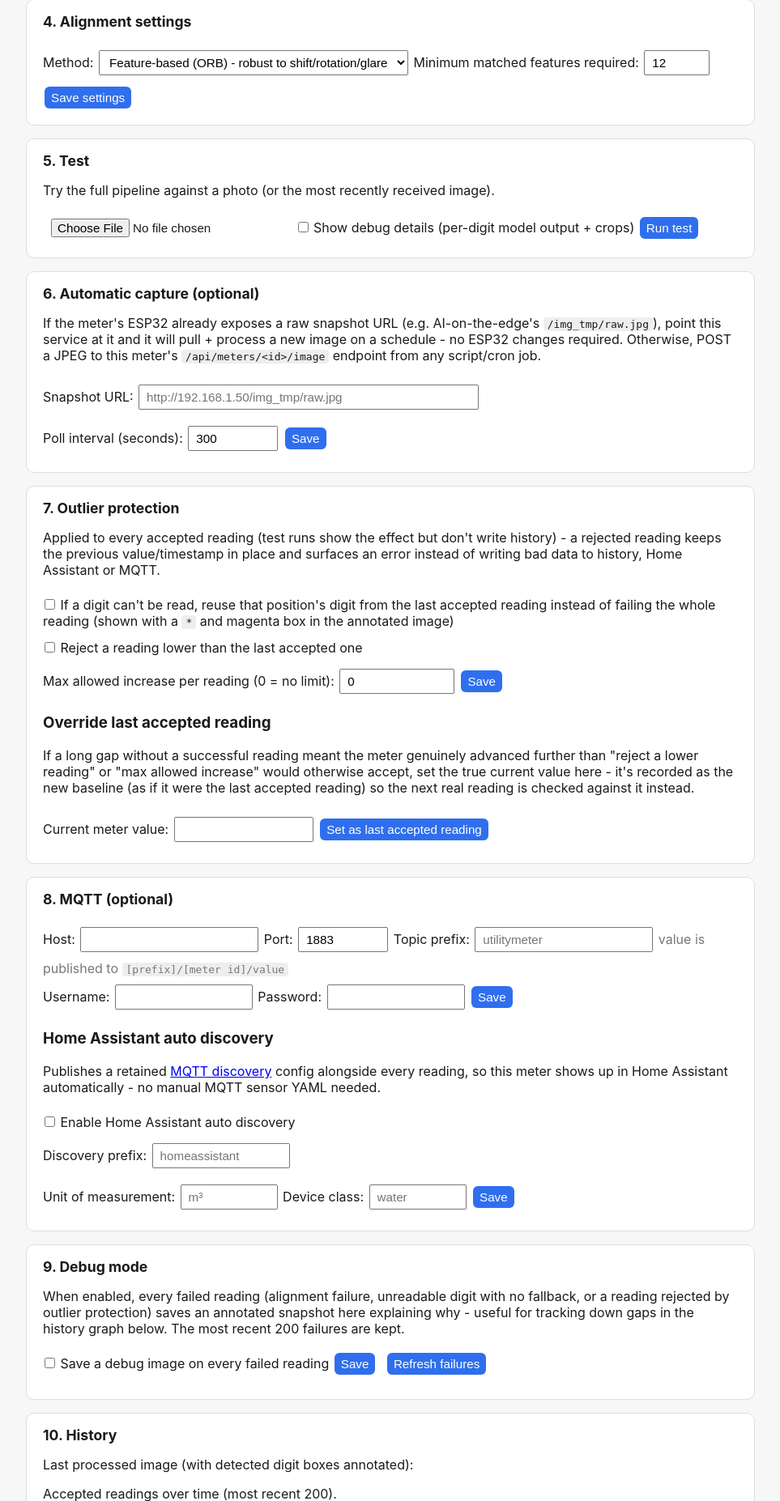
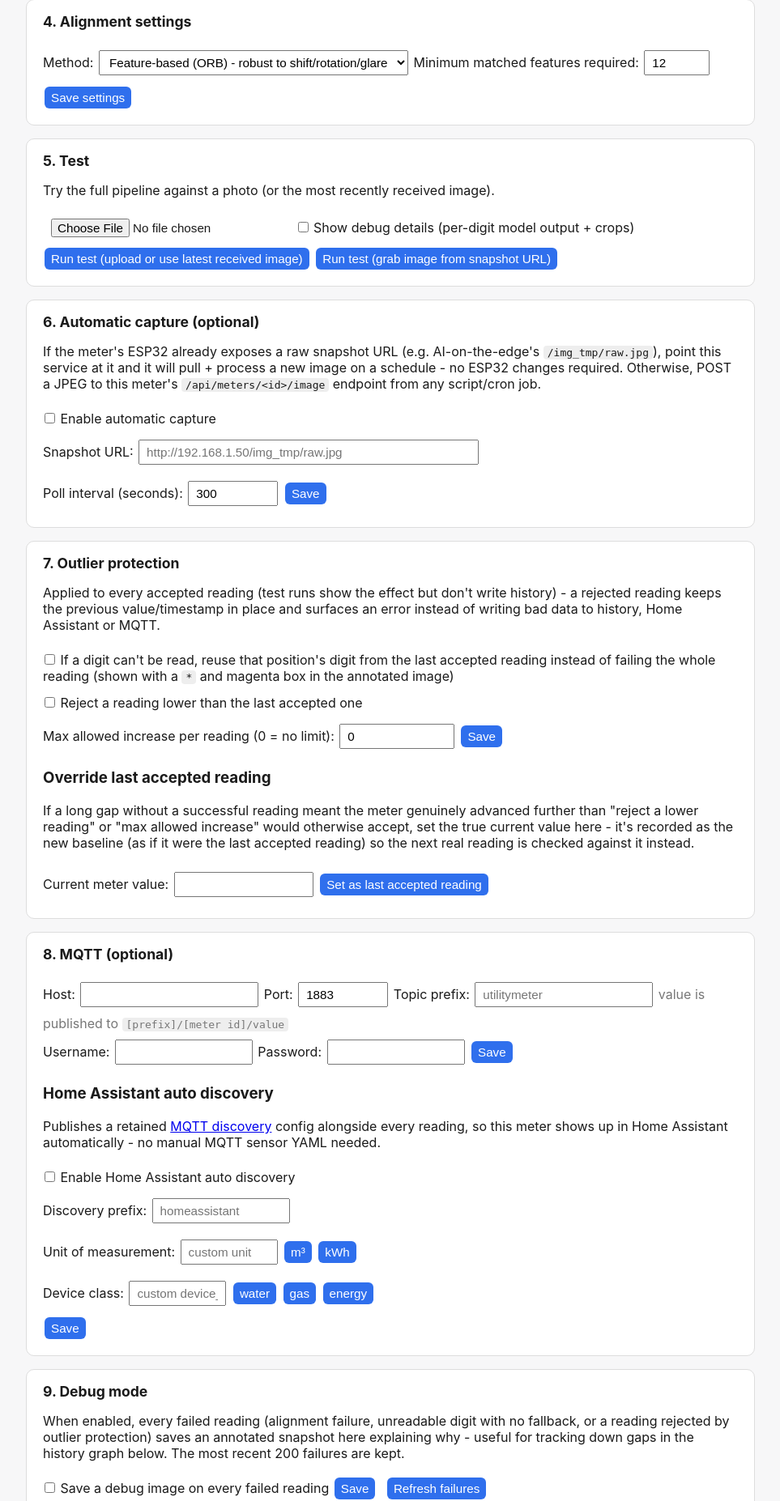
Before and after one commit to chindocaine/ai-utility-meter-reader, a Flask app: template templates/meter.html in a window 1280 px wide. Shown: the part 1697-3551 px from the top of the page at 81% size, without its empty margins (158-1121 px from the left). Run offline with Flask 3, Linux system fonts and the light colour scheme; the template is opened without the code that fills it, so the values that code supplies are empty; parts of the project's set-up code (start-up, migrations or seed data) failed here and were passed over; some libraries are stand-ins or nearby versions.

Commit message:
Small Web UI improvements

```diff
--- a/main.py
+++ b/main.py
@@ -61,6 +61,7 @@ DEFAULT_METER_CONFIG = {
     "transition_high": 0.75,
     "esp_snapshot_url": "",         # optional: URL to pull a raw JPEG from periodically
     "poll_interval_seconds": 300,
+    "auto_capture_enabled": True,   # pause polling without losing the configured URL/interval
     "allow_digit_fallback": True,   # if a digit can't be read, reuse that position's digit
                                     # from the last accepted reading instead of failing
     "reject_decreasing": True,      # reject a reading lower than the last accepted one
@@ -769,7 +770,7 @@ def poller_loop():
             url = cfg.get("esp_snapshot_url")
             interval = int(cfg.get("poll_interval_seconds", 300)) or 300
             _next_poll_at[meter_id] = now + interval
-            if not url:
+            if not url or not cfg.get("auto_capture_enabled", True):
                 continue
             try:
                 import requests
@@ -1065,7 +1066,19 @@ def api_test(meter_id):
     if not meter_exists(meter_id):
         return jsonify({"error": "no such meter"}), 404
     cfg = load_meter_config(meter_id)
-    if "file" in request.files:
+    from_snapshot = str(request.form.get("from_snapshot", "false")).lower() in ("1", "true", "yes", "on")
+    if from_snapshot:
+        url = cfg.get("esp_snapshot_url")
+        if not url:
+            return jsonify({"error": "no snapshot URL configured for this meter"}), 400
+        try:
+            import requests
+            resp = requests.get(url, timeout=15)
+            resp.raise_for_status()
+            img_bytes = resp.content
+        except Exception as e:
+            return jsonify({"error": f"could not fetch snapshot: {e}"}), 400
+    elif "file" in request.files:
         img_bytes = request.files["file"].read()
     elif last_raw_path(meter_id).exists():
         img_bytes = last_raw_path(meter_id).read_bytes()
--- a/static/app.js
+++ b/static/app.js
@@ -398,6 +398,7 @@ async function saveEsp() {
     body: JSON.stringify({
       esp_snapshot_url: document.getElementById("espUrl").value,
       poll_interval_seconds: parseInt(document.getElementById("pollInterval").value || "300"),
+      auto_capture_enabled: document.getElementById("autoCaptureEnabled").checked,
     }),
   });
   alert("Saved.");
@@ -517,6 +518,14 @@ async function saveMqtt() {
   alert("Saved.");
 }
 
+function setMqttUnit(value) {
+  document.getElementById("mqttUnit").value = value;
+}
+
+function setMqttDeviceClass(value) {
+  document.getElementById("mqttDeviceClass").value = value;
+}
+
 async function saveMqttDiscovery() {
   await fetch(`${API}/config`, {
     method: "POST",
@@ -531,10 +540,14 @@ async function saveMqttDiscovery() {
   alert("Saved.");
 }
 
-async function runTest() {
+async function runTest(fromSnapshot) {
   const fd = new FormData();
-  const f = document.getElementById("testFile").files[0];
-  if (f) fd.append("file", f);
+  if (fromSnapshot) {
+    fd.append("from_snapshot", "true");
+  } else {
+    const f = document.getElementById("testFile").files[0];
+    if (f) fd.append("file", f);
+  }
   const debug = document.getElementById("testDebug").checked;
   fd.append("debug", debug ? "true" : "false");
 
@@ -575,6 +588,10 @@ async function runTest() {
   } else {
     debugPanel.style.display = "none";
   }
+}
+
+async function runTestFromSnapshot() {
+  runTest(true);
 }
 
 // --- Last processed image ---
@@ -705,6 +722,7 @@ async function refreshStatus() {
   document.getElementById("minMatch").value = cfg.min_match_count;
   document.getElementById("espUrl").value = cfg.esp_snapshot_url || "";
   document.getElementById("pollInterval").value = cfg.poll_interval_seconds;
+  document.getElementById("autoCaptureEnabled").checked = cfg.auto_capture_enabled !== false;
   document.getElementById("allowDigitFallback").checked = !!cfg.allow_digit_fallback;
   document.getElementById("rejectDecreasing").checked = !!cfg.reject_decreasing;
   document.getElementById("maxIncrease").value = cfg.max_increase_per_reading || 0;
--- a/templates/meter.html
+++ b/templates/meter.html
@@ -110,7 +110,8 @@
   <p>Try the full pipeline against a photo (or the most recently received image).</p>
   <input type="file" id="testFile" accept="image/*">
   <label><input type="checkbox" id="testDebug"> Show debug details (per-digit model output + crops)</label>
-  <button onclick="runTest()">Run test</button>
+  <button onclick="runTest()">Run test (upload or use latest received image)</button>
+  <button onclick="runTestFromSnapshot()">Run test (grab image from snapshot URL)</button>
   <div id="testResult"></div>
   <img id="testImage" style="max-width:100%; display:none; margin-top:10px;">
   <div id="testDebugPanel" style="display:none; margin-top:10px;"></div>
@@ -121,6 +122,7 @@
   <p>If the meter's ESP32 already exposes a raw snapshot URL (e.g. AI-on-the-edge's <code>/img_tmp/raw.jpg</code>),
      point this service at it and it will pull + process a new image on a schedule - no ESP32 changes required.
      Otherwise, POST a JPEG to this meter's <code>/api/meters/&lt;id&gt;/image</code> endpoint from any script/cron job.</p>
+  <label><input type="checkbox" id="autoCaptureEnabled"> Enable automatic capture</label><br>
   <label>Snapshot URL: <input type="text" id="espUrl" style="width:400px" placeholder="http://192.168.1.50/img_tmp/raw.jpg"></label><br>
   <label>Poll interval (seconds): <input type="number" id="pollInterval" value="300" style="width:6em"></label>
   <button onclick="saveEsp()">Save</button>
@@ -166,8 +168,14 @@
      no manual MQTT sensor YAML needed.</p>
   <label><input type="checkbox" id="mqttDiscovery"> Enable Home Assistant auto discovery</label><br>
   <label>Discovery prefix: <input type="text" id="mqttDiscoveryPrefix" style="width:150px" placeholder="homeassistant"></label><br>
-  <label>Unit of measurement: <input type="text" id="mqttUnit" style="width:100px" placeholder="m³"></label>
-  <label>Device class: <input type="text" id="mqttDeviceClass" style="width:100px" placeholder="water"></label>
+  <label>Unit of measurement: <input type="text" id="mqttUnit" style="width:100px" placeholder="custom unit"></label>
+  <button type="button" onclick="setMqttUnit('m³')">m³</button>
+  <button type="button" onclick="setMqttUnit('kWh')">kWh</button>
+  <br>
+  <label>Device class: <input type="text" id="mqttDeviceClass" style="width:100px" placeholder="custom device_class"></label>
+  <button type="button" onclick="setMqttDeviceClass('water')">water</button>
+  <button type="button" onclick="setMqttDeviceClass('gas')">gas</button>
+  <button type="button" onclick="setMqttDeviceClass('energy')">energy</button><br>
   <button onclick="saveMqttDiscovery()">Save</button>
 </section>
 
```
